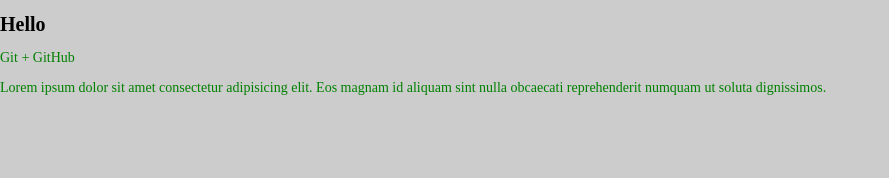
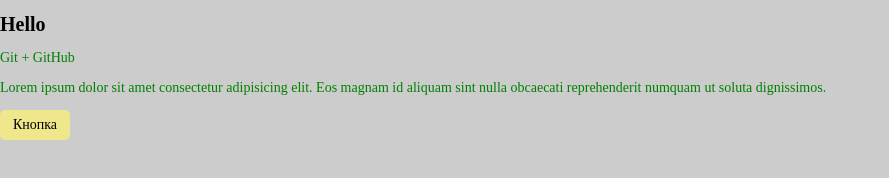
Before and after one commit to irinafox13/gittest, a plain HTML site: page index.html in a window 1280 px wide. Shown: the whole page, without its empty margins (0-889 px from the left). Drawn offline with Linux system fonts and the light colour scheme.

Commit message:
кнопка

```diff
--- a/css/main.css
+++ b/css/main.css
@@ -12,3 +12,15 @@ p {
 h1 {
    font-size: 20px;
 }
+a {
+   display: block;
+   width: 70px;
+   height: 30px;
+   background-color: khaki;
+   color: black;
+   text-decoration: none;
+   border-radius: 5px;
+   text-align: center;
+   line-height: 30px;
+   vertical-align: middle;
+}
--- a/index.html
+++ b/index.html
@@ -10,5 +10,6 @@
    <h1>Hello</h1>
    <p>Git + GitHub</p>
    <p>Lorem ipsum dolor sit amet consectetur adipisicing elit. Eos magnam id aliquam sint nulla obcaecati reprehenderit numquam ut soluta dignissimos.</p>
+   <a href="#">Кнопка</a>
 </body>
 </html>
```
